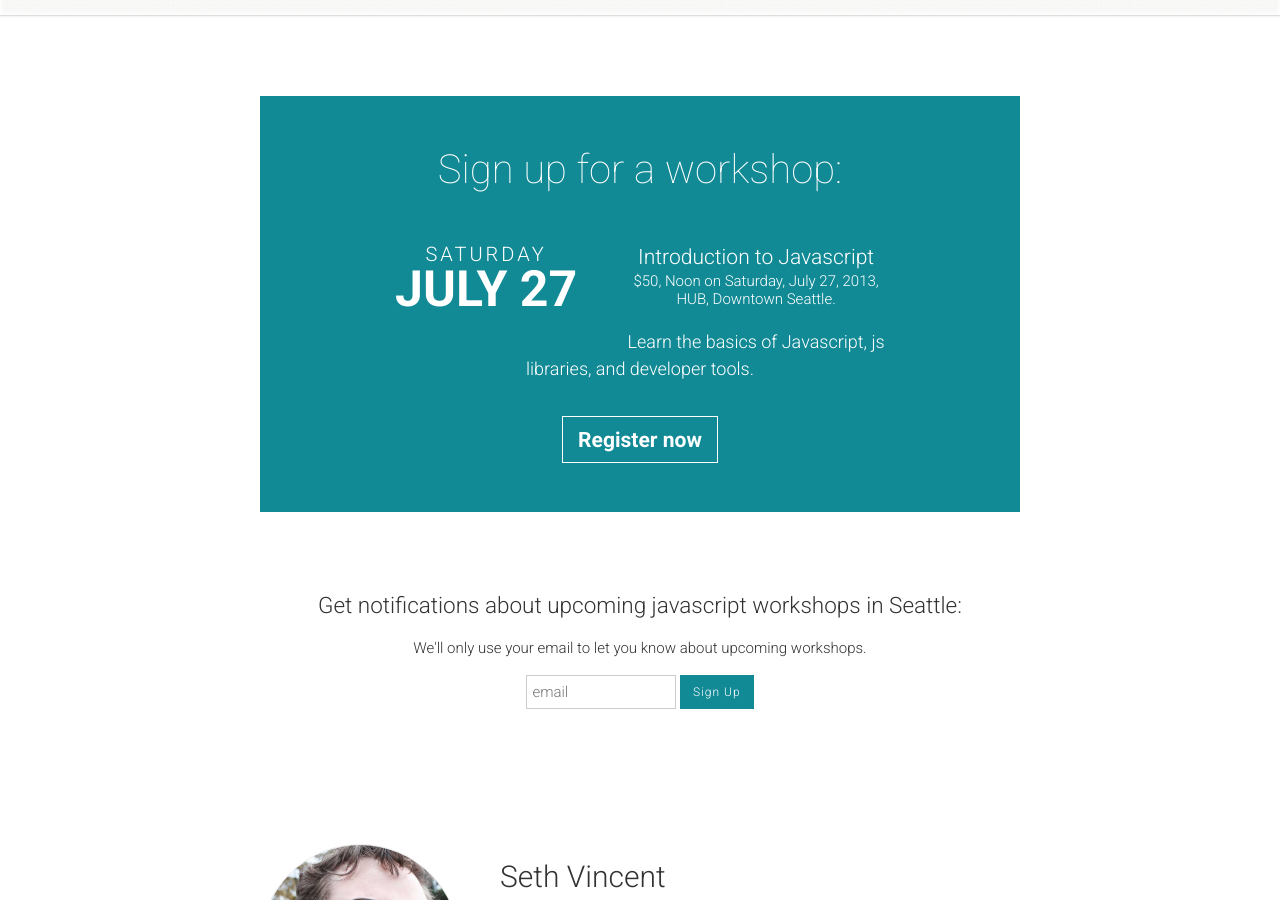
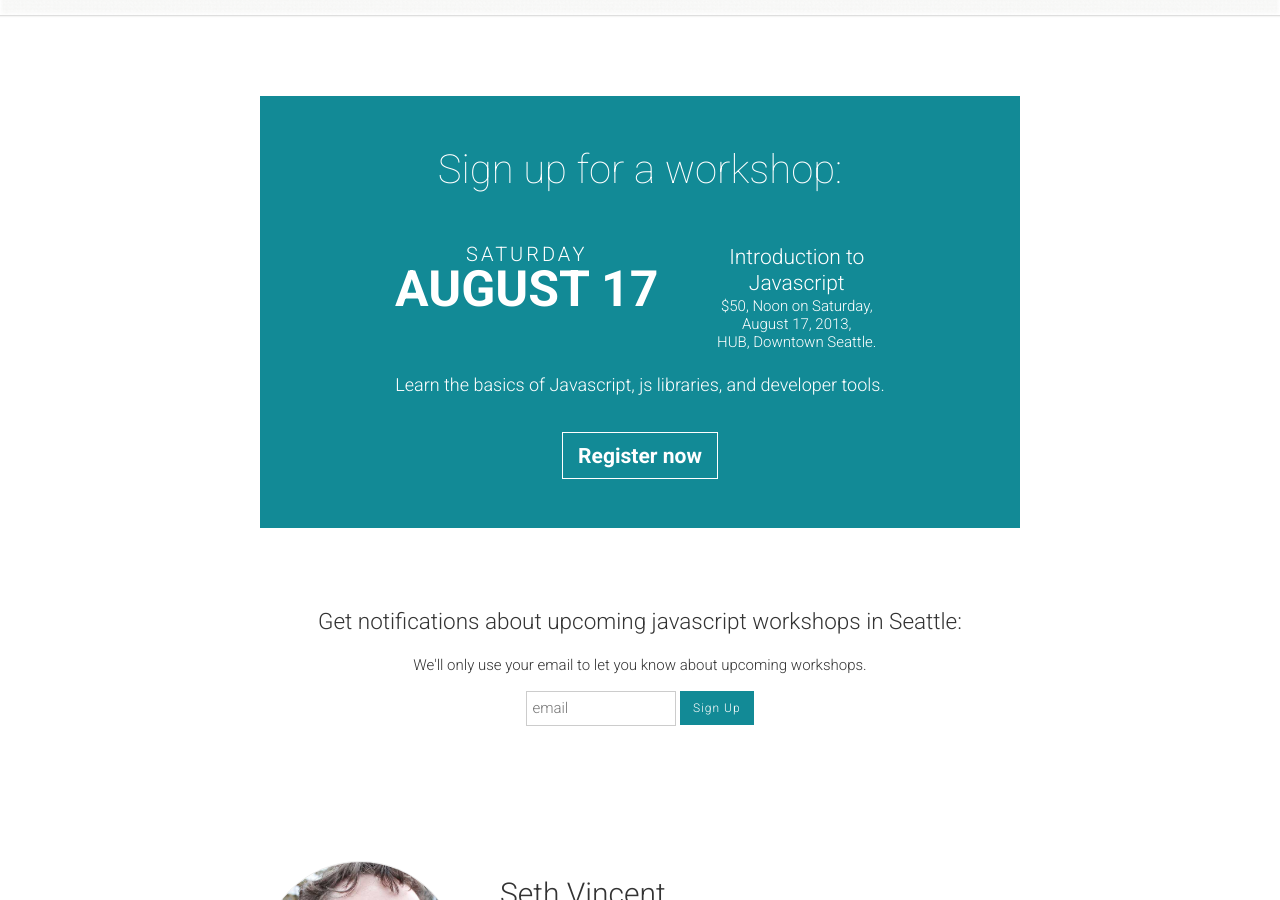
Before and after one commit to learn-js/learn-js.github.com, a Jekyll site: the page built from workshops/index.html, in a window 1280 px wide and 900 px high, scrolled down 812 px. Built offline with Jekyll 4.4.1, drawn with Linux system fonts in a browser that asks for light colours.

Commit message:
Update index.html

```diff
--- a/workshops/index.html
+++ b/workshops/index.html
@@ -35,12 +35,12 @@ layout: default
       <h1>Sign up for a workshop:</h1>
 
       <div class="event">
-        <h2><span class="day">Saturday</span> <span class="month">July 27</span></h2>
+        <h2><span class="day">Saturday</span> <span class="month">August 17</span></h2>
         <h3>Introduction to Javascript</h3>
-        <h4>$50, Noon on Saturday, July 27, 2013, <br>HUB, Downtown Seattle.</h4>
+        <h4>$50, Noon on Saturday, August 17, 2013, <br>HUB, Downtown Seattle.</h4>
         <p>Learn the basics of Javascript, js libraries, and developer tools.</p>
         <br>
-        <h3><a href="http://www.eventbrite.com/event/6819965701">Register now</a></h3>
+        <h3><a href="http://www.meetup.com/code-tutor-seattle/events/132370062/">Register now</a></h3>
       </div>
 <!--
       <div class="event">
```
